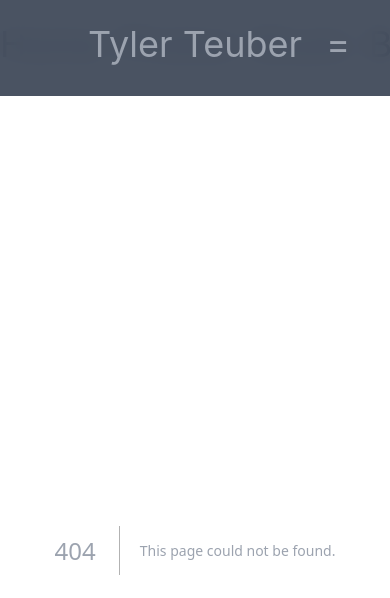
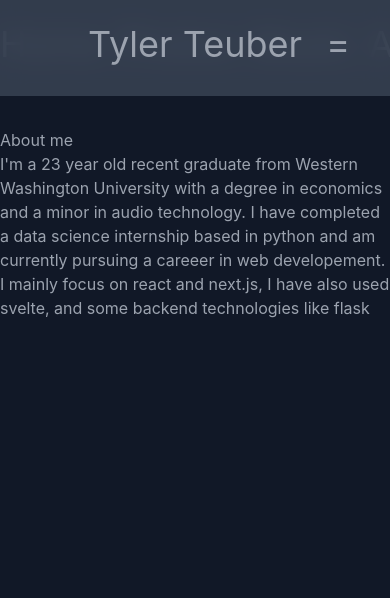
Before and after one commit to TTeuber/portfolio_website, a Next.js app: page /about in a window 390 px wide. Before the commit this address had no page. Shown: the top 598 px of the page. Built offline with nearby package versions, Linux system fonts and the light colour scheme.

Commit message:
changes to work better on mobile, replaced blogs with about section

```diff
--- /dev/null
+++ b/app/about/page.jsx
@@ -0,0 +1,14 @@
+export default function About() {
+    return (
+        <>
+            <p>About me</p>
+            <p>
+                I'm a 23 year old recent graduate from Western Washington University with a degree in economics and a minor in audio technology.
+
+                I have completed a data science internship based in python and am currently pursuing a careeer in web developement.
+
+                I mainly focus on react and next.js, I have also used svelte, and some backend technologies like flask
+            </p>
+        </>
+    )
+}
--- a/app/layout.js
+++ b/app/layout.js
@@ -9,6 +9,7 @@ function RootLayout({ children }) {
           <html lang="en">
           <head>
               <meta name="viewport" content="width=device-width, initial-scale=1.0" />
+              <title>Tyler's Portfolio Site</title>
           </head>
           <body>
               <Navbar/>
--- a/app/music/page.jsx
+++ b/app/music/page.jsx
@@ -196,13 +196,16 @@ function AudioPlayer() {
                             step={"1"}
                             className={"w-full"}
                             disabled={duration === "0:00"}
-                            onChange={() => {
+                            onInput={() => {
                                 setListening(false);
                                 sliderBackground();
                                 thumbPosition();
                                 getTime();
                             }}
                             onMouseUp={() => {
+                                audio.current.currentTime = (seekSlider.current.value / 1000) * audio.current.duration;
+                                setListening(true);}}
+                            onTouchEnd={() => {
                                 audio.current.currentTime = (seekSlider.current.value / 1000) * audio.current.duration;
                                 setListening(true);}}
                         />
--- a/app/page.js
+++ b/app/page.js
@@ -82,9 +82,16 @@ export default function Home() {
     return (
         <div className={"relative z-10"}>
             <h1 className={"text-6xl lg:text-8xl text-center drop-shadow-2xl shadow-gray-50"}>Tyler Teuber's Multimedia<br/> Portfolio Site</h1>
+            <div id={"about"} className={"relative mt-20"}>
+                <Link href={"/about"} className={"text-6xl drop-shadow-2xl mx-4"}>About</Link>
+                <div className={"relative p-6 w-full bg-gray-800 sm:rounded-2xl shadow-2xl sm:border-2 border-gray-700 my-4 flex justify-center flex items-center"}>
+                    <p className={"text-4xl"}>This is my portfolio site. It was built using Next.js and uses my own music and photography as content. You can find a link to the github repo for this site <a
+                        href="https://github.com/TTeuber/portfolio_website" className={"underline cursor-pointer hover:text-gray-300"}>here</a>.</p>
+                </div>
+            </div>
             <div id={"photography"} className={"relative mt-20"}>
                 <Link href={"/photos"} className={"text-6xl drop-shadow-2xl mx-4"}>Photography</Link>
-                <div className={"relative p-6 h-96 w-full bg-gray-800 rounded-2xl shadow-2xl border-2 border-gray-700 my-4 flex justify-center flex items-center"}>
+                <div className={"relative p-6 h-96 w-full bg-gray-800 sm:rounded-2xl shadow-2xl sm:border-2 border-gray-700 my-4 flex justify-center flex items-center"}>
                     <div className={"absolute flex justify-evenly w-full items-center"}>
                         <div className={"absolute inset-0 bg-black opacity-50"}></div>
                         <div className={"h-72 grow text-center flex flex-col justify-center left-0 hover:cursor-pointer z-10"} onClick={() => chooseImg("left")}>
@@ -108,13 +115,13 @@ export default function Home() {
             </div>
             <div id={"music"} className={"relative -z-10"}>
                 <div className={`relative w-full flex flex-row-reverse transition-all duration-500 ${showPics ? "mt-40 sm:mt-36 md:mt-30 lg:mt-24" : ""}`}>
-                    <div className={"w-full bg-gray-900 p-6 text-2xl rounded-2xl absolute bottom-full"}>
+                    <div className={"w-full bg-gray-900 p-6 text-2xl sm:rounded-2xl absolute bottom-full"}>
                         <p>Photos that I have taken. Mostly of dogs and landscapes.</p>
                     </div>
                     <Link href={"/music"} className={"text-6xl relative drop-shadow-2xl mt-6 mx-4"}>Music</Link>
                 </div>
                 <audio src="/audio/Call_Me.mp3" ref={audio} controls={false}></audio>
-                <div className={"relative p-6 h-[400px] md:h-[340px] xl:h-[400px] w-full bg-gray-800 flex justify-around rounded-2xl my-4 shadow-2xl border-2 border-gray-700 text-2xl"}>
+                <div className={"relative p-6 h-[400px] md:h-[340px] xl:h-[400px] w-full bg-gray-800 flex justify-around sm:rounded-2xl my-4 shadow-2xl sm:border-2 border-gray-700 text-2xl"}>
                     <MusicContext.Provider value={{source, setSource, pickSong, audio}}>
                         <button className={"bg-gray-900 rounded-full border-2 border-gray-600 h-20 w-20 absolute left-5 bottom-1/8 sm:bottom-1/2 md:fixed md:-z-50 md:w-0 md:border-none md:opacity-0"} onClick={() => setSongSelect(songSelect - 1)}>{"<"}</button>
                         <div className={`flex flex-col items-center ${Math.abs(songSelect % 3) !== 0 ? "fixed -z-10" : "absolute"} md:static md:z-10`}>
@@ -136,14 +143,14 @@ export default function Home() {
             </div>
             <div id={"blogs"} className={"relative -z-20"}>
                 <div className={`relative w-full flex flex-row-reverse transition-all duration-500 ${showMusic ? "mt-40 sm:mt-36 md:mt-30 lg:mt-24" : ""}`}>
-                    <div className={"w-full bg-gray-900 p-6 text-2xl rounded-2xl absolute bottom-full"}>
+                    <div className={"w-full bg-gray-900 p-6 text-2xl sm:rounded-2xl absolute bottom-full"}>
                         <p>Music that I have personally recorded, mixed, and mastered.</p>
                     </div>
-                    <Link href={"/blogs"} className={"text-6xl drop-shadow-2xl mt-6 mx-4"}>Blogs</Link>
+                    {/*<Link href={"/blogs"} className={"text-6xl drop-shadow-2xl mt-6 mx-4"}>Blogs</Link>*/}
                 </div>
-                <div className={"p-6 bg-gray-800 rounded-2xl mt-6 h-32 text-4xl shadow-2xl border-2 border-gray-700"}>
-                    <p>Personal blogs will be added in the future.</p>
-                </div>
+                {/*<div className={"p-6 bg-gray-800 rounded-2xl mt-6 h-32 text-4xl shadow-2xl border-2 border-gray-700"}>*/}
+                {/*    <p>Personal blogs will be added in the future.</p>*/}
+                {/*</div>*/}
             </div>
         </div>
     )
--- a/components/Navbar.jsx
+++ b/components/Navbar.jsx
@@ -12,7 +12,7 @@ export default function Navbar() {
                 <Link href={"/"} className={"hover:text-gray-300"}>Home</Link>
                 <Link href={"/photos"} className={"hover:text-gray-300"}>Photos</Link>
                 <Link href={"/music"} className={"hover:text-gray-300"}>Music</Link>
-                <Link href={"/blogs"} className={"hover:text-gray-300"}>Blogs</Link>
+                <Link href={"/about"} className={"hover:text-gray-300"}>About</Link>
             </div>
             <button className={"absolute right-10 z-50 sm:z-0 sm:fixed"} onClick={() => setMobile(!mobile)}>=</button>
             {mobile && <MobileDropDown setMobile={setMobile}/>}
@@ -28,7 +28,7 @@ function MobileDropDown({setMobile}) {
                 <Link href={"/"} className={"hover:text-gray-300"} onClick={() => {setMobile(false)}}>Home</Link>
                 <Link href={"/photos"} className={"hover:text-gray-300"} onClick={() => {setMobile(false)}}>Photos</Link>
                 <Link href={"/music"} className={"hover:text-gray-300"} onClick={() => {setMobile(false)}}>Music</Link>
-                <Link href={"/blogs"} className={"hover:text-gray-300"} onClick={() => {setMobile(false)}}>Blogs</Link>
+                <Link href={"/about"} className={"hover:text-gray-300"} onClick={() => {setMobile(false)}}>About</Link>
             </div>
         </div>
     )
```
